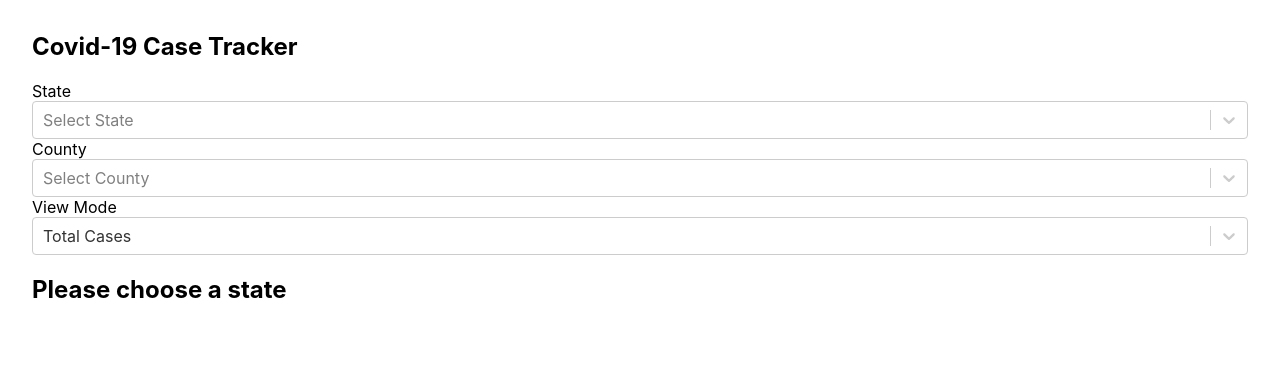
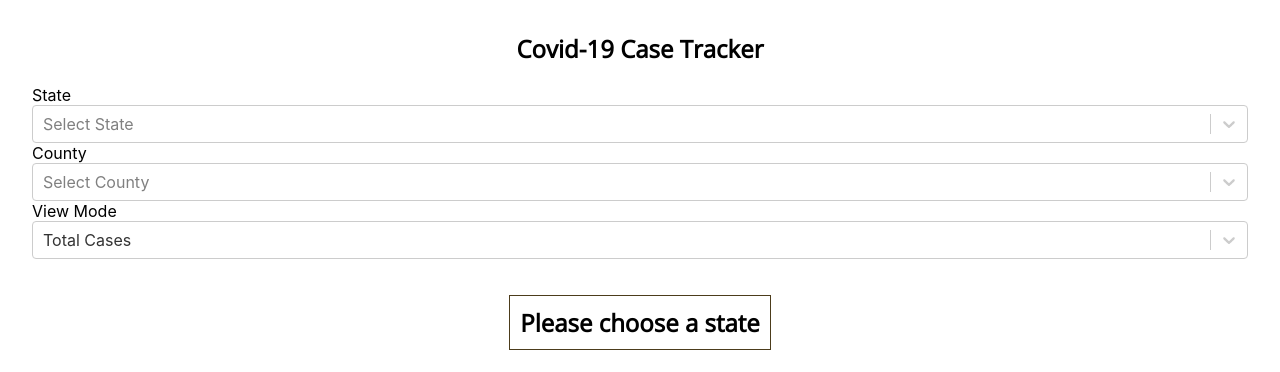
Before and after one commit to lizraeli/covid-19-us, a React (Create React App) app: page / in a window 1280 px wide. Shown: the top 372 px of the page. Built offline with nearby package versions, Linux system fonts and the light colour scheme; no server answers.

Commit message:
Update fonts and styles

```diff
--- a/public/index.html
+++ b/public/index.html
@@ -24,6 +24,7 @@
       work correctly both with client-side routing and a non-root public URL.
       Learn how to configure a non-root public URL by running `npm run build`.
     -->
+    <link href="https://fonts.googleapis.com/css2?family=Open+Sans&family=Roboto&display=swap" rel="stylesheet">
     <title>React App</title>
   </head>
   <body>
--- a/src/components/App.css
+++ b/src/components/App.css
@@ -11,6 +11,51 @@
   flex-direction: column;
   align-items: center;
   justify-content: space-between;
+}
+
+.heading {
+  font-family: 'Open Sans', sans-serif;
+  text-align: center;
+}
+
+.heading.chart {
+  padding: 10px;
+
+}
+
+.heading-container {
+  display: flex;
+  align-items: center;
+  justify-content: center;
+  margin-top: 1rem;
+}
+
+.chart-container {
+  display: flex;
+  padding-top: 1rem;
+}
+
+@media (max-width: 1024px)  {
+  .chart-container {
+    border: 1px solid #4C3C1B;
+    overflow-x: auto;
+    flex-wrap: nowrap;
+  }
+  .heading.chart {
+    text-decoration: underline;
+  }
+}
+
+@media (min-width: 1025px) {
+  .chart-container {
+    align-items: center;
+    justify-content: center;
+    border: none;
+  }
+
+  .heading.chart {
+    border: 1px solid #4C3C1B;;
+  }
 }
 
 .App-logo {
--- a/src/components/App.tsx
+++ b/src/components/App.tsx
@@ -131,7 +131,7 @@ function App() {
 
   return (
     <div className="main-container">
-      <h2>Covid-19 Case Tracker</h2>
+      <h2 className="heading">Covid-19 Case Tracker</h2>
       <div className="select-container">
         <div>
           <label htmlFor="state-select">State</label>
@@ -164,16 +164,24 @@ function App() {
           id="mode-select"
         />
       </div>
-      <h2 data-testid="heading">{getHeading()}</h2>
+      <div className="heading-container">
+        <h2 data-testid="heading" className="heading chart">
+          {getHeading()}
+        </h2>
+      </div>
       {selectedState && (
+        <div className="flex-column-container">
+          <div className="chart-container">
             <Chart
               data-testid="chart"
               options={chartData.options}
               series={chartData.series}
-          width={"100%"}
+              type="bar"
               height={380}
-          type="bar"
+              width={1200}
             />
+          </div>
+        </div>
       )}
     </div>
   );
```
Lines whose indentation alone changed are shown as unchanged.
